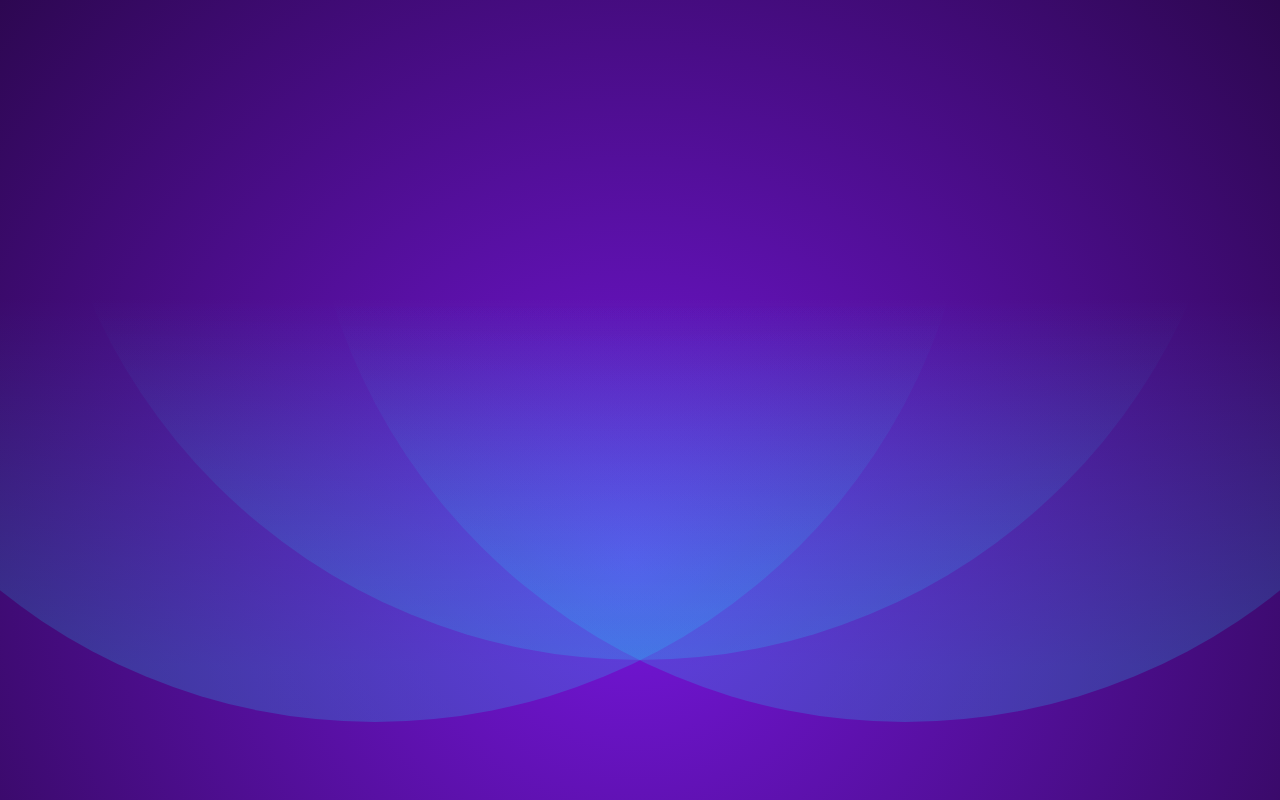
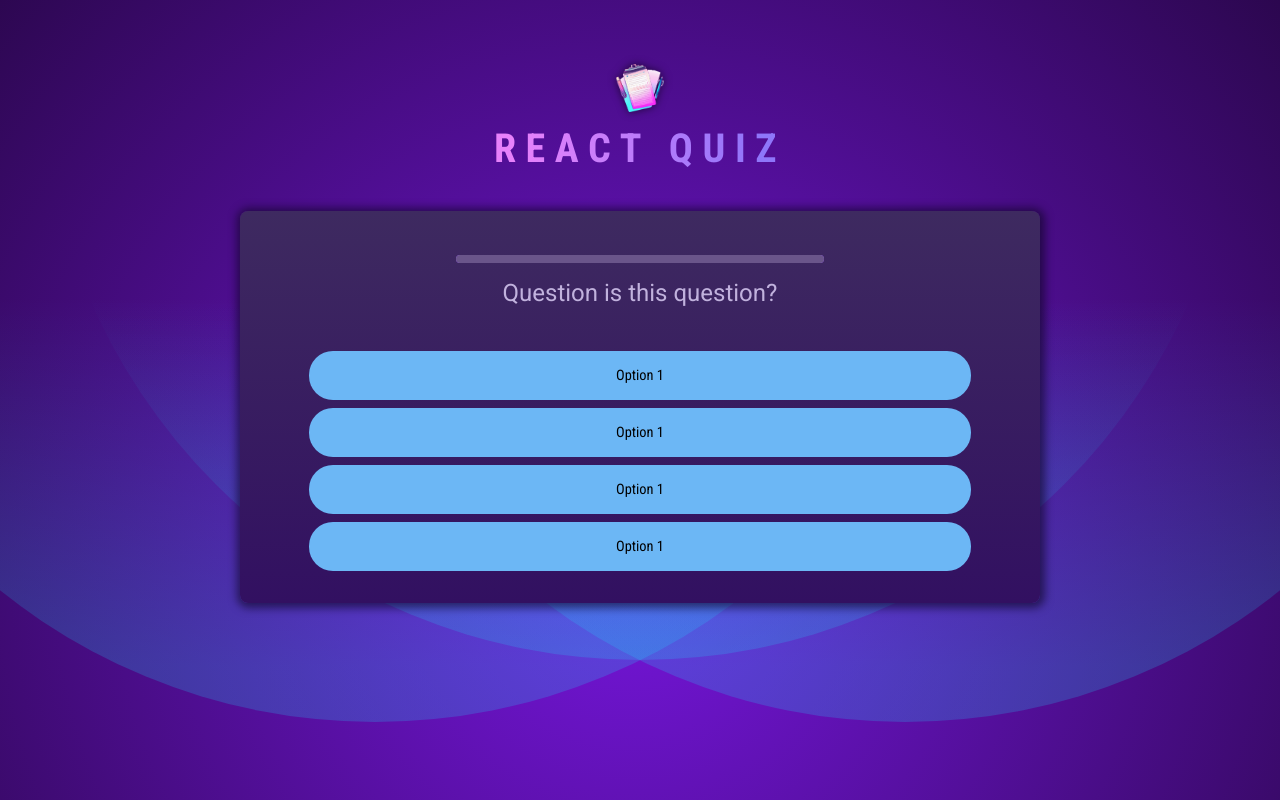
Before and after one commit to misraag/React-Quiz-App, a React (Vite) app: page / in a window 1280 px wide. Built offline with nearby package versions, Linux system fonts and the light colour scheme.

Commit message:
setting up question ui

```diff
--- a/src/App.jsx
+++ b/src/App.jsx
@@ -1,3 +1,11 @@
-function App() {}
+import Header from "./components/Header";
+import Question from "./components/Question/Question";
+
+function App() {
+    return <main>
+        <Header/>
+        <Question/>
+    </main>
+}
 
 export default App;
--- /dev/null
+++ b/src/components/Header.jsx
@@ -0,0 +1,9 @@
+import imgLogo from '../assets/quiz-logo.png'
+
+export default function Header() {
+
+    return <header>
+    <img src={imgLogo} alt='logo image'></img>
+    <h1>REACT QUIZ</h1>
+    </header>
+}
--- /dev/null
+++ b/src/components/Options/Options.jsx
@@ -0,0 +1,14 @@
+export default function Options() {
+
+    return  <section id="answers">
+    <p className="answer">
+        <button>Option 1</button>
+    </p><p className="answer">
+        <button>Option 1</button>
+    </p><p className="answer">
+        <button>Option 1</button>
+    </p><p className="answer">
+        <button>Option 1</button>
+    </p>
+</section>
+}
--- /dev/null
+++ b/src/components/Question/Question.jsx
@@ -0,0 +1,12 @@
+import Options from "../Options/Options";
+
+export default function Question() {
+
+    return <section id="quiz">
+        <div id="question">
+            <progress></progress>
+            <h2>Question is this question?</h2>
+        </div>
+        <Options/>
+    </section>
+}
```
